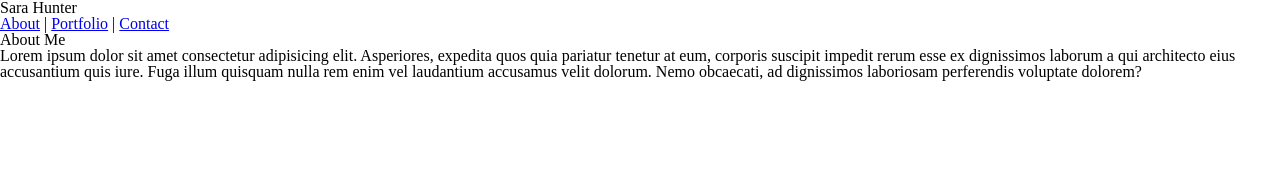
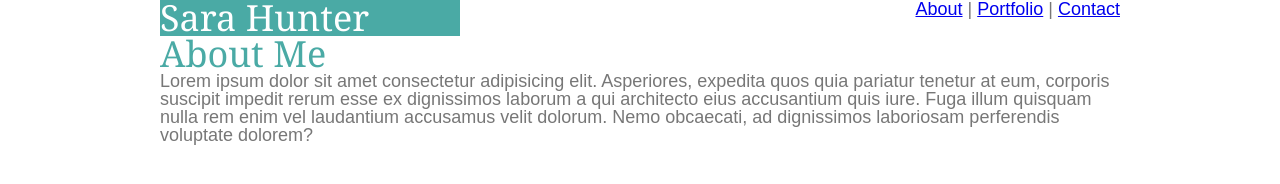
Before and after one commit to sarashunter/Basic-Portfolio, a plain HTML site: page index.html in a window 1280 px wide. Drawn offline with Linux system fonts and the light colour scheme.

Commit message:
Adding styles

```diff
--- a/assets/css/style.css
+++ b/assets/css/style.css
@@ -0,0 +1,40 @@
+body{
+    font-family: Arial, 'Helvetica Neue', Helvetica, sans-serif;
+    color: #777777;
+    font-size: 18px;
+}
+
+h1{
+        font-family: Georgia, 'Times New Roman', Times, serif;
+        color: #4aaaa5;
+        font-size: 36px;
+}
+header{
+    background-color: #ffffff;
+    border-color: #cccccc;
+    border: 1px;
+}
+footer{
+    background-color: #666666;
+}
+section{
+    background-color:#ffffff;
+    border-color: #dddddd;
+    border: 1px;
+    clear: both; /*  clear the float from the top header */
+}
+#title{
+    background-color: #4aaaa5;
+    width: 300px;
+    float: left;
+    font-family: Georgia, 'Times New Roman', Times, serif;
+    color:#ffffff;
+    font-size: 36px;
+}
+#container{
+    width:960px;
+    margin:auto;
+}
+nav{
+    float:right;
+}
--- a/index.html
+++ b/index.html
@@ -9,9 +9,9 @@
     <link rel="stylesheet" type="text/css" href="assets/css/style.css">
 </head>
 <body>
-   <container>
+   <div id="container">
        <header>
-           <div class="title"><h1>Sara Hunter</h1></div>
+           <div id="title">Sara Hunter</div>
             <nav>
                <a href="index.html" alt="About">About</a> |
                <a href="portfolio.html" alt="Portfolio">Portfolio</a> |
@@ -19,11 +19,11 @@
             </nav>
        </header>
        <section>
-           <h2>About Me</h2>
+           <h1>About Me</h1>
            <article>
                Lorem ipsum dolor sit amet consectetur adipisicing elit. Asperiores, expedita quos quia pariatur tenetur at eum, corporis suscipit impedit rerum esse ex dignissimos laborum a qui architecto eius accusantium quis iure. Fuga illum quisquam nulla rem enim vel laudantium accusamus velit dolorum. Nemo obcaecati, ad dignissimos laboriosam perferendis voluptate dolorem?
             </article>
        </section>
-   </container>
+    </div>
 </body>
 </html>
```
